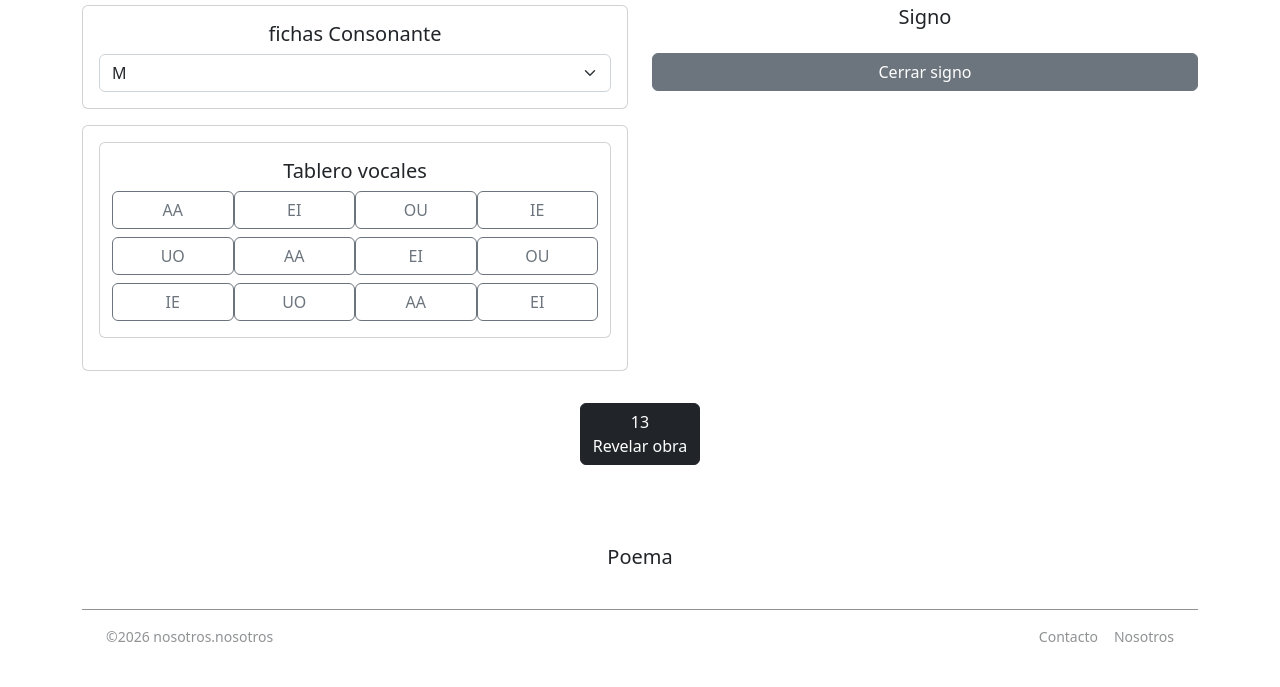
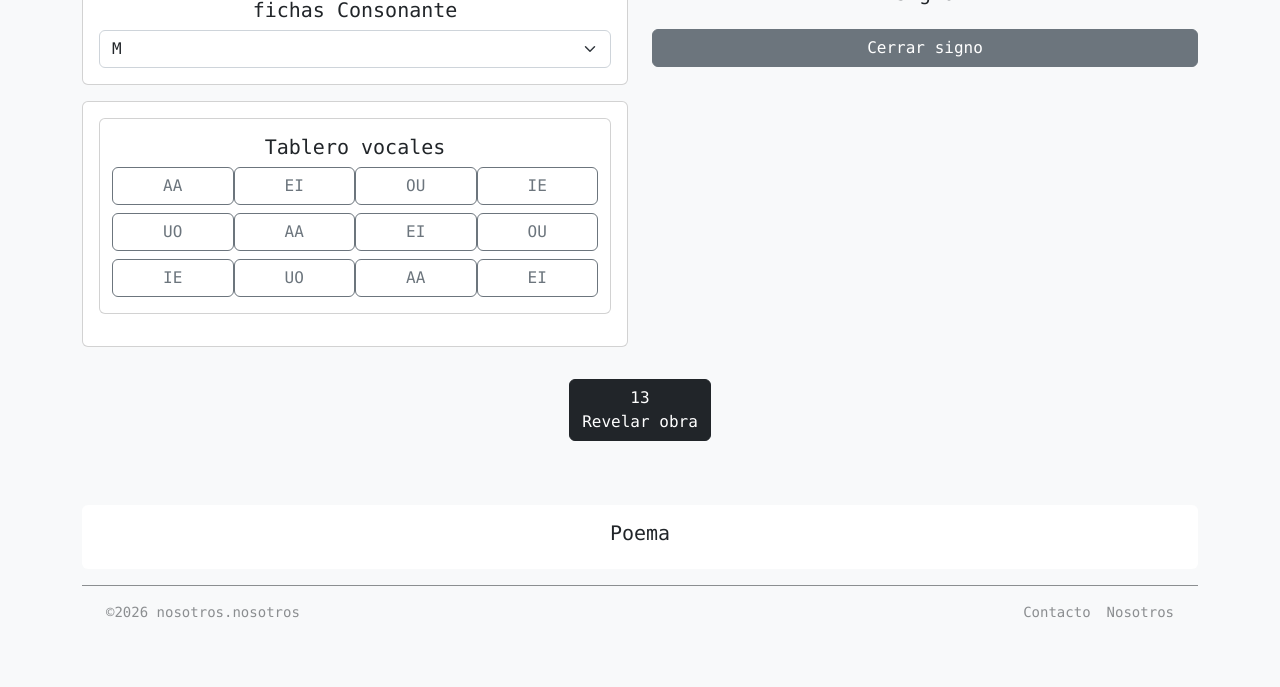
Before and after one commit to pablo-osuna-vargas/IG2026-Tp2-sitio-web-artista-colectivo, a plain HTML site: page panajedrez.html in a window 1280 px wide. Shown: the part 172-859 px from the top of the page. After the commit the page ends 811 px from the top, so only its background shows below. Drawn offline with nearby package versions, Linux system fonts and the light colour scheme.

Commit message:
Update panajedrez.html

```diff
--- a/panajedrez.html
+++ b/panajedrez.html
@@ -12,8 +12,8 @@
     <title>Xul Solar - Panajedrez</title>
 </head>
 
-<body>
-    <div class="container py-4">
+<body class="bg-light text-dark font-monospace d-flex flex-column min-vh-100">
+    <div class="container">
         <header>
             <!-- NAVBAR -->
                 <nav class="navbar navbar-expand-md border-bottom">
```
